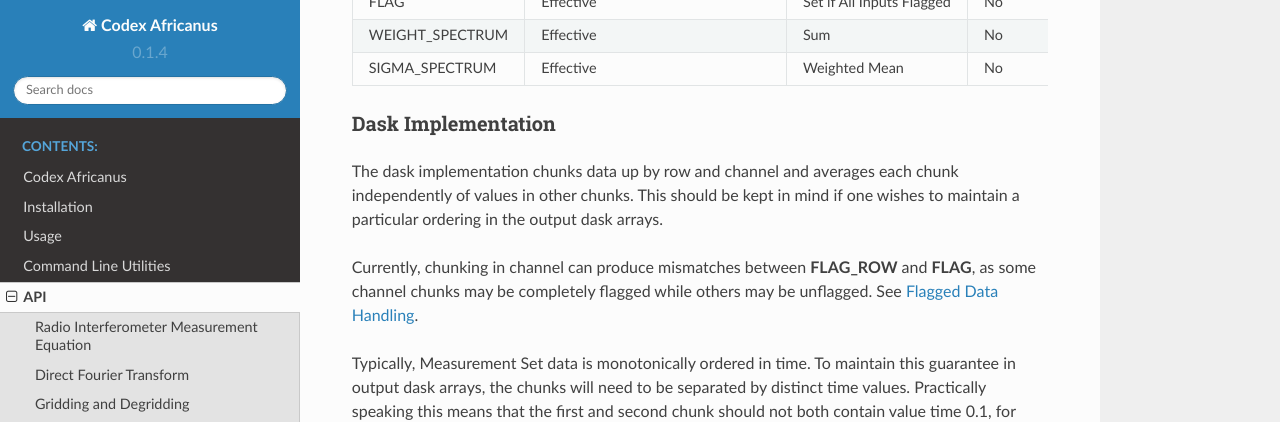
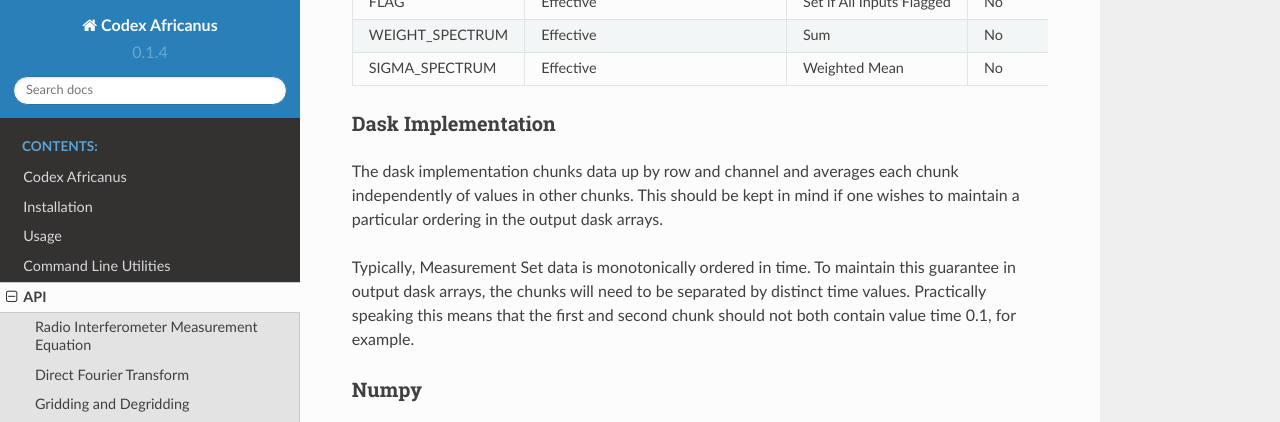
Before and after one commit to ratt-ru/codex-africanus, a Sphinx documentation site: the page built from docs/averaging-api.rst, in a window 1280 px wide and 900 px high, scrolled down 2965 px, cut to the strip 0-422 px from the top of the window. Built offline with Sphinx 7.4.7 and the Read the Docs theme 2.0.0, drawn with Linux system fonts in a browser that asks for light colours.

Commit message:
Revert "Describe flag_row and flag mismatch errors"
This reverts commit 27f7bc13dd5e07a5b1755141ba933c94470fe96a.

```diff
--- a/docs/averaging-api.rst
+++ b/docs/averaging-api.rst
@@ -166,10 +166,6 @@ averages each chunk independently of values in other chunks. This should
 be kept in mind if one wishes to maintain a particular ordering
 in the output dask arrays.
 
-Currently, chunking in channel can produce mismatches between **FLAG_ROW**
-and **FLAG**, as some channel chunks may be completely flagged
-while others may be unflagged. See `Flagged Data Handling`_.
-
 Typically, Measurement Set data is monotonically ordered in time. To
 maintain this guarantee in output dask arrays,
 the chunks will need to be separated by distinct time values.
```
Also changed, not shown: 1 other file.
